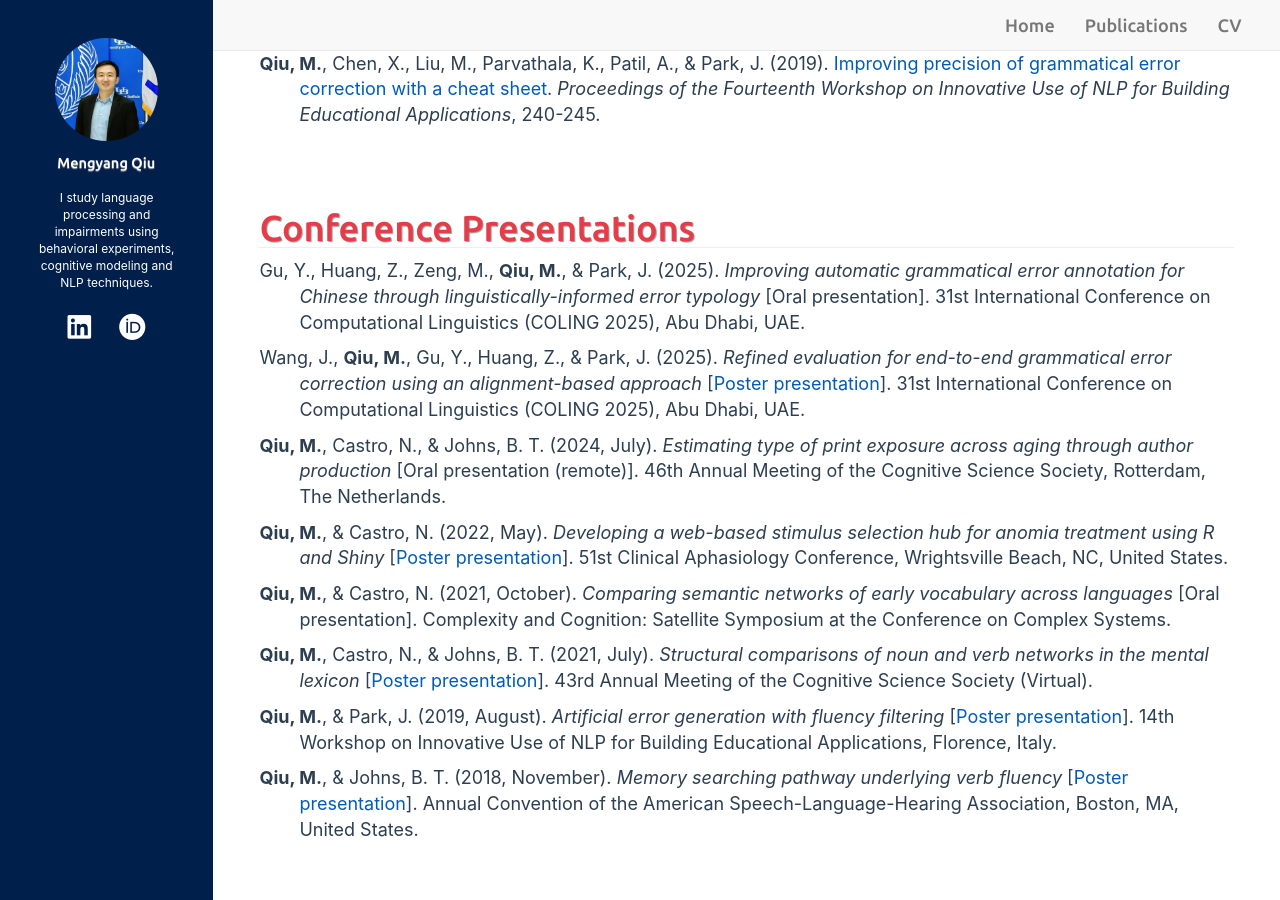
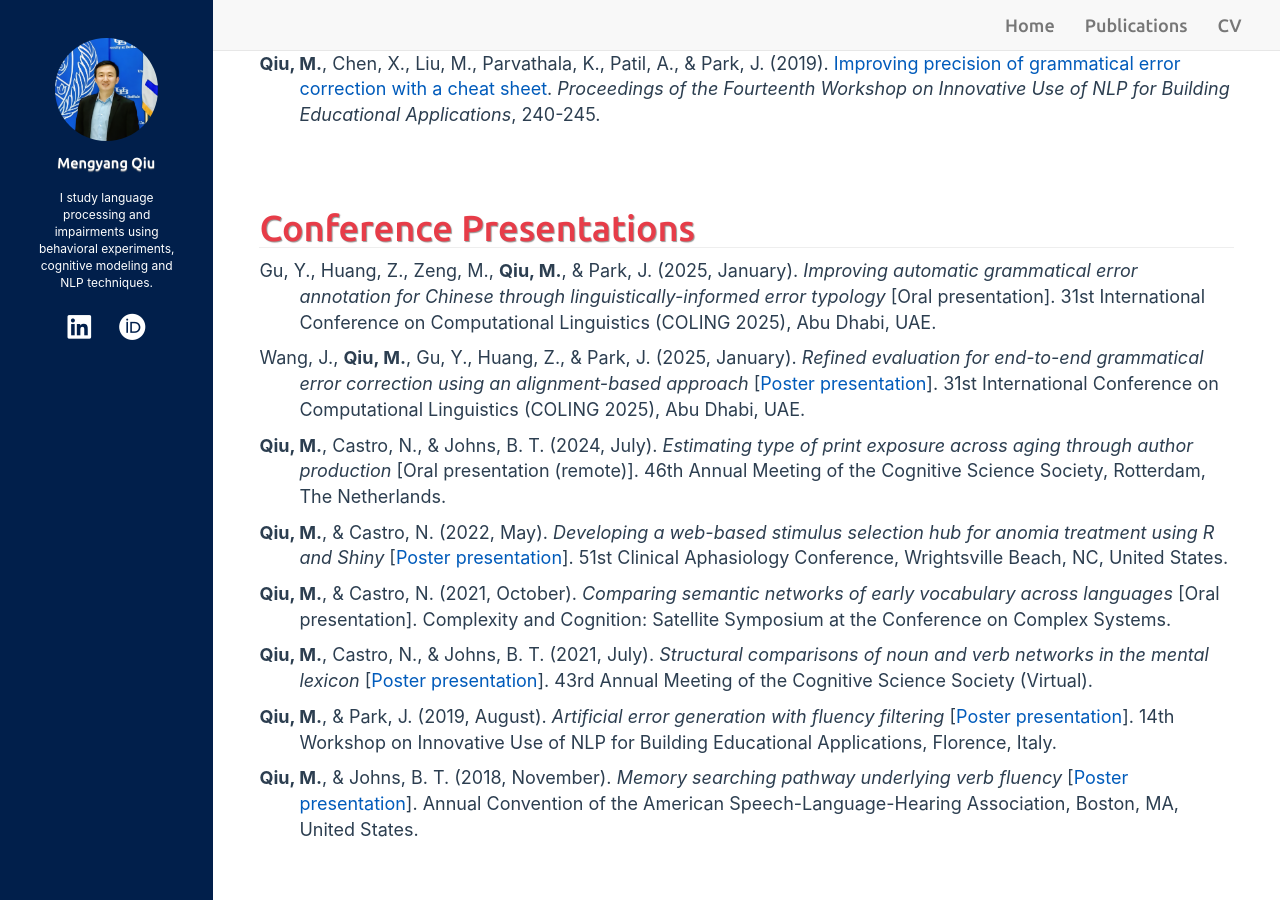
Before and after one commit to mengyangq/mengyangq.github.io, a Jekyll site: the page built from index.html, in a window 1280 px wide and 900 px high, scrolled down 1828 px. Built offline with Jekyll 4.4.1, drawn with Linux system fonts in a browser that asks for light colours; nearby versions of some CDN libraries; a style sheet for code colours, icons or effects is not loaded.

Commit message:
Update publications.md

```diff
--- a/_includes/publications.md
+++ b/_includes/publications.md
@@ -27,9 +27,9 @@
 
 # Conference Presentations
 
-<p style="padding-left: 40px; text-indent: -40px;">Gu, Y., Huang, Z., Zeng, M., <strong>Qiu, M.</strong>, & Park, J. (2025). <em>Improving automatic grammatical error annotation for Chinese through linguistically-informed error typology</em> [Oral presentation]. 31st International Conference on Computational Linguistics (COLING 2025), Abu Dhabi, UAE.</p>
+<p style="padding-left: 40px; text-indent: -40px;">Gu, Y., Huang, Z., Zeng, M., <strong>Qiu, M.</strong>, & Park, J. (2025, January). <em>Improving automatic grammatical error annotation for Chinese through linguistically-informed error typology</em> [Oral presentation]. 31st International Conference on Computational Linguistics (COLING 2025), Abu Dhabi, UAE.</p>
 
-<p style="padding-left: 40px; text-indent: -40px;">Wang, J., <strong>Qiu, M.</strong>, Gu, Y., Huang, Z., & Park, J. (2025). <em>Refined evaluation for end-to-end grammatical error correction using an alignment-based approach</em> [<a href="/pubs/wang_etal_2025_refined_poster.pdf">Poster presentation</a>]. 31st International Conference on Computational Linguistics (COLING 2025), Abu Dhabi, UAE.</p>
+<p style="padding-left: 40px; text-indent: -40px;">Wang, J., <strong>Qiu, M.</strong>, Gu, Y., Huang, Z., & Park, J. (2025, January). <em>Refined evaluation for end-to-end grammatical error correction using an alignment-based approach</em> [<a href="/pubs/wang_etal_2025_refined_poster.pdf">Poster presentation</a>]. 31st International Conference on Computational Linguistics (COLING 2025), Abu Dhabi, UAE.</p>
 
 <p style="padding-left: 40px; text-indent: -40px;"><strong>Qiu, M.</strong>, Castro, N., & Johns, B. T. (2024, July). <em>Estimating type of print exposure across aging through author production</em> [Oral presentation (remote)]. 46th Annual Meeting of the Cognitive Science Society, Rotterdam, The Netherlands.</p>
 
```
